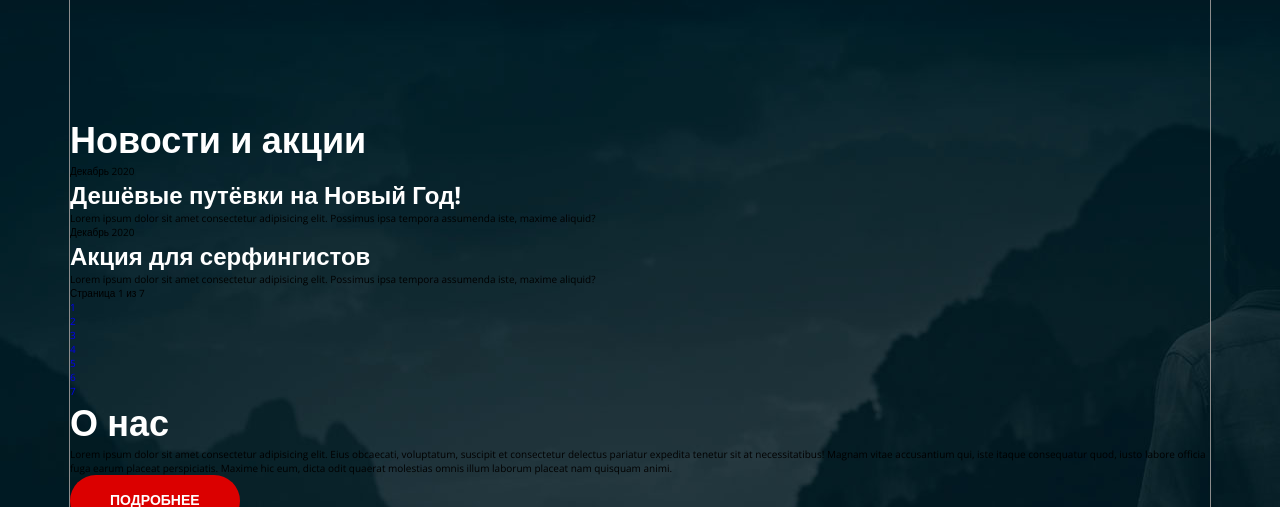
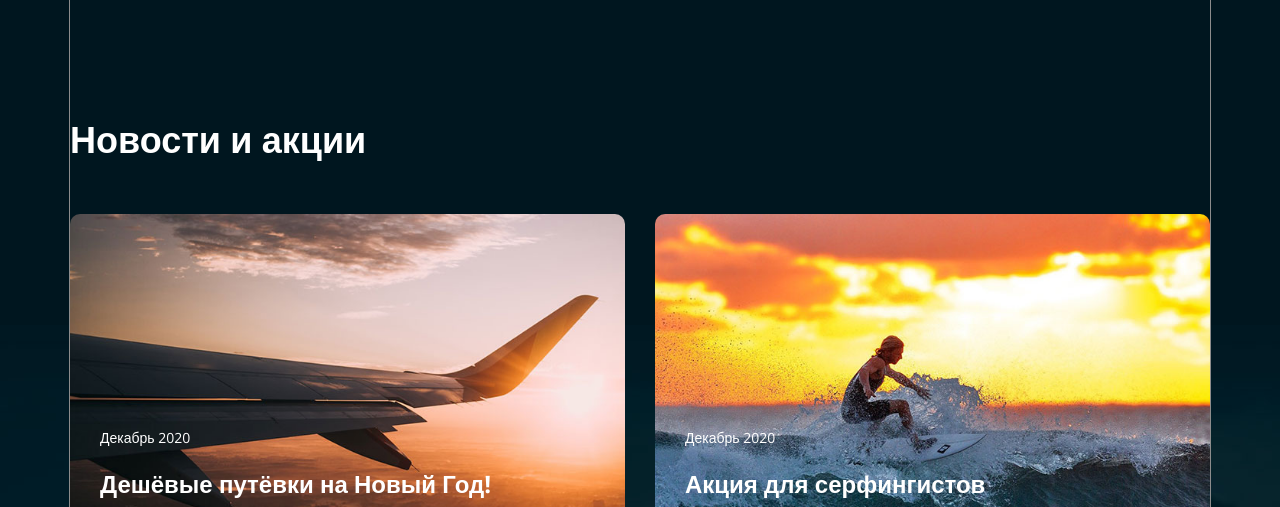
Before and after one commit to Boilerr/air_asia, a plain HTML site: page main.html in a window 1280 px wide. Shown: the part 1370-1877 px from the top of the page. Drawn offline with nearby package versions, Linux system fonts and the light colour scheme.

Commit message:
styling the news section on main page

```diff
--- a/main.html
+++ b/main.html
@@ -159,7 +159,7 @@
               </li>
             </ul>
           </section>
-          <section class="news">
+          <section class="news news__main">
             <h2 class="title title__h2 news__title">Новости и акции</h2>
             <ul class="news__list">
               <li class="news__item news__item_cristmas">
--- a/styles/components/_button.scss
+++ b/styles/components/_button.scss
@@ -16,11 +16,11 @@
     height: 5.2rem;
     padding: 1.5rem 4rem;
 
-    transition: all .2s ease-in-out;
+    transition: all 0.2s ease-in-out;
 
     &:hover {
       background-color: var(--vermillion);
-      transform: translateY(-.3rem);
+      transform: translateY(-0.3rem);
     }
 
     &_tours {
@@ -39,8 +39,4 @@
   &_welcome {
     padding: 1.5rem 6rem;
   }
-
-  &_tours {
-    color: red;
-  }
 }
--- a/styles/components/_navigation.scss
+++ b/styles/components/_navigation.scss
@@ -15,7 +15,7 @@
   &__link {
     color: var(--white);
     font-size: var(--xs);
-    transition: all .1s ease-in;
+    transition: all 0.1s ease-in;
 
     &:hover {
       cursor: pointer;
--- a/styles/layout/_news.scss
+++ b/styles/layout/_news.scss
@@ -0,0 +1,42 @@
+.news {
+  color: var(--white);
+  &__main {
+    margin-bottom: 5rem;
+  }
+  &__title {
+    margin-bottom: 5rem;
+  }
+  &__subtitle {
+    font-size: var(--xm);
+    margin-bottom: 1rem;
+  }
+  &__list {
+    display: grid;
+    grid-template-rows: auto;
+    grid-template-columns: repeat(2, 1fr);
+    column-gap: 3rem;
+  }
+  &__item {
+    min-height: 39rem;
+    border-radius: 1rem;
+    padding: 5rem 3rem;
+
+    display: flex;
+    flex-direction: column;
+    justify-content: flex-end;
+
+    &_cristmas {
+      background: url('../../images/content/news/plain.jpg') top / cover no-repeat;
+    }
+    &_winserf {
+      background: url('../../images/content/news/surfer.jpg') top / cover no-repeat;
+    }
+  }
+  &__time {
+    font-size: var(--xs);
+    margin-bottom: 2rem;
+  }
+  &__text {
+    font-size: var(--xxs);
+  }
+}
```
Also changed, not shown: styles/main.css, 1 other file.
